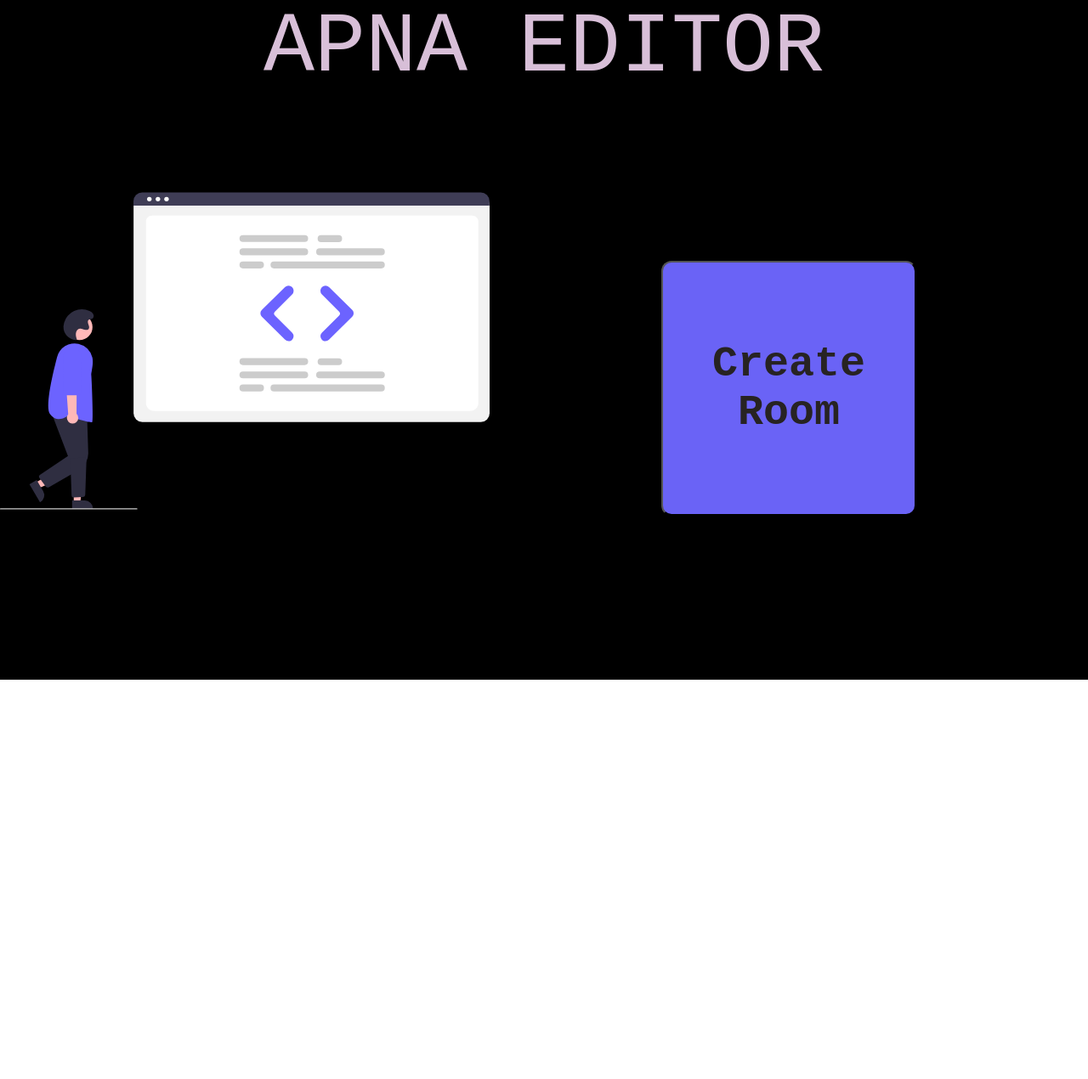
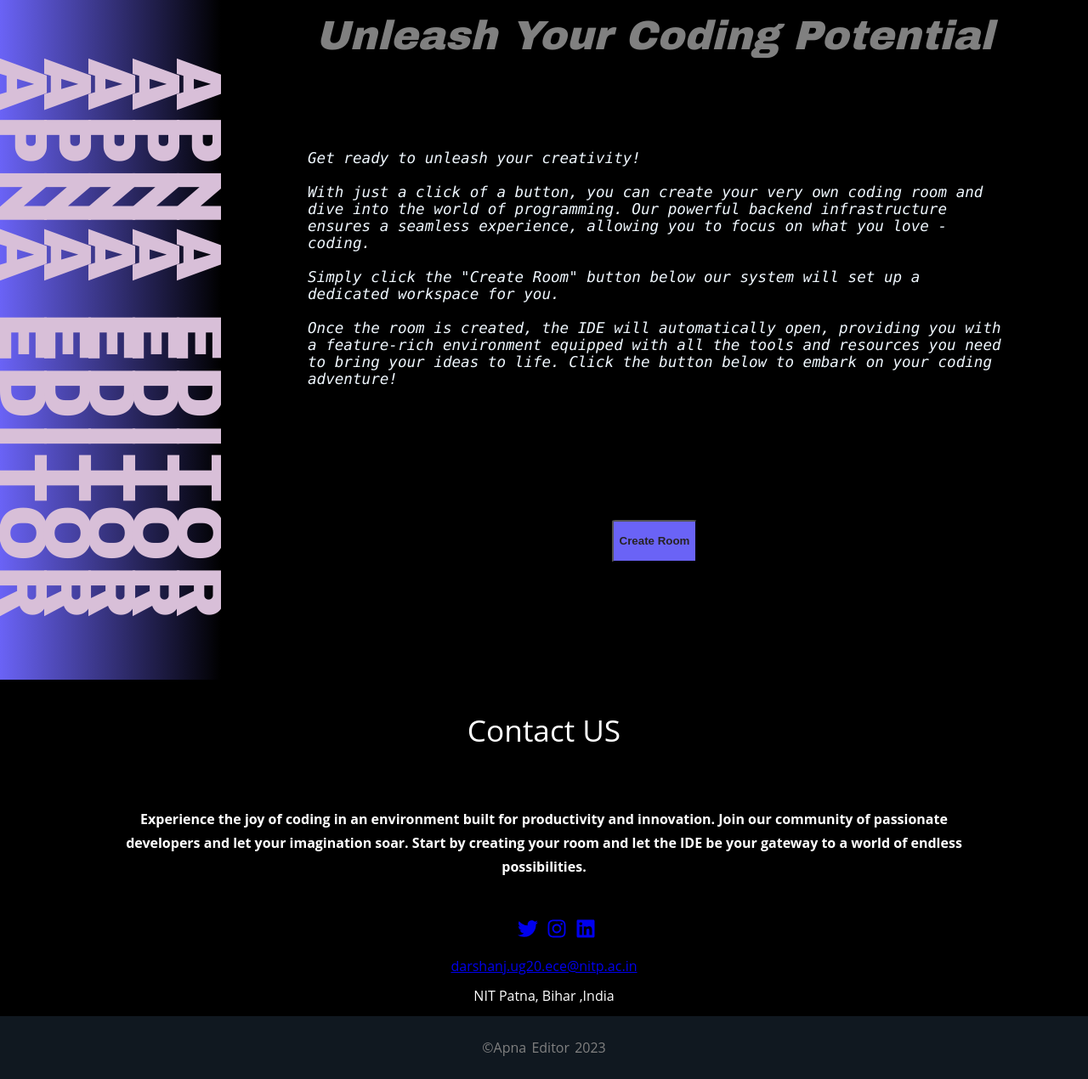
Before and after one commit to darshan4903/EDtor-frontend, a React (Create React App) app: page / in a window 1280 px wide. Shown: the whole page at 85% size. Before the commit the page ends 800 px from the top, so only its background shows below. Built offline with nearby package versions, Linux system fonts and the light colour scheme.

Commit message:
UI updated

```diff
--- a/package.json
+++ b/package.json
@@ -14,6 +14,7 @@
     "net": "^1.0.2",
     "react": "^18.2.0",
     "react-dom": "^18.2.0",
+    "react-icons": "^4.10.1",
     "react-router-dom": "^6.9.0",
     "react-scripts": "5.0.1",
     "sockjs": "^0.3.24",
--- /dev/null
+++ b/src/components/Footer.css
@@ -0,0 +1,106 @@
+.footer-parent-parent{
+    margin: 0;
+    padding: 0;
+    background-color: black;
+
+    height: max-content;
+    width: 100vw;
+}
+
+footer{
+    background: black;
+
+    height: auto;
+    width: 100vw;
+    font-family: "Open Sans";
+    /* padding-top: 10px; */
+    color: #fff;
+}
+.footer-distributed{
+
+    background-color: #101820FF;
+
+    box-shadow: 0 1px 1px 0 rgb(0 0 0 / 12%);
+    box-sizing: border-box;
+    width: 100%;
+    text-align: center;
+    font: bold 16px;
+    padding: 55px 50px;
+    padding-bottom: 20px;
+    margin-top: 40px;
+}
+.footer-content{
+    display: flex;
+    align-items: centre;
+    justify-content: center;
+    flex-direction: column;
+    text-align: center;
+}
+.footer-content .footer-h3{
+    font-size: 2.2rem;
+    font-weight: 400;
+    text-transform: capitalize;
+    line-height: 3rem;
+}
+.footer-content .footer-p{
+    max-width: 80vw;
+    margin: 10px auto;
+    line-height: 28px;
+    font-size: 1rem;
+}
+.socials{
+    list-style: none;
+    display: flex;
+    align-items: center;
+    justify-content: center;
+    margin: 1rem 0 1rem 0;
+}
+.socials .footer-li{
+    margin: 0 10px 0 0;
+}
+.socials .footer-a{
+    text-decoration: none;
+    color: #fff;
+    margin: 0%;
+    padding: 0;
+}
+.socials .footer-a .footer-i{
+    font-size: 1.1rem;
+    transition: color .4s ease;
+    padding: 0;
+    margin: 0;
+
+}
+.socials .footer-i:hover {
+    color:aqua;
+}
+.footer-i{
+    font-size: 1.5em;
+}
+.footer-bottom{
+    background: #101820FF;
+    width: 100vw;
+    padding: 10px 0;
+    text-align: center;
+}
+.footer-bottom {
+    font-size: 16px;
+    word-spacing: 2px;
+    text-transform: capitalize;
+}
+.footer-map{
+    padding: 0;
+    margin: 0;
+}
+.check{
+    background-color: #101820FF;
+}
+.foot-p{
+    color: gray;
+}
+.footer-p{
+    display: flex;
+    flex-wrap: wrap;
+    flex-direction: column;
+    font-size: 1rem;
+}
--- /dev/null
+++ b/src/components/Footer.js
@@ -0,0 +1,43 @@
+import { FaMapMarked, FaFacebook , FaInstagram , FaLinkedin, FaTwitter } from 'react-icons/fa'
+
+import React from 'react'
+import './Footer.css'
+
+
+const Footer = () => {
+  return (
+    <div className='footer-parent-parent'>
+
+      <footer>
+
+        <div className="footer-content">
+            <h3 className='footer-h3'>Contact US</h3>
+            <p className='footer-p'><h4 className='footer-h4'>Experience the joy of coding in an environment built for productivity and innovation. Join our community of passionate developers and let your imagination soar. Start by creating your room and let the IDE be your gateway to a world of endless possibilities.</h4></p>
+            <ul className="socials">
+                <li className='footer-li'><a  href="https://twitter.com/Darshh_?t=XXKgoReHVIoEdHU9wvA0FA&s=09"><FaTwitter className="footer-i"/></a></li>
+                <li className='footer-li'><a  href="https://instagram.com/_._darshh"><FaInstagram className="footer-i"/></a></li>
+                <li className='footer-li'><a  href="https://www.linkedin.com/in/jaindarsh/"><FaLinkedin className="footer-i"/></a></li>
+              {/* <li className='footer-li'><a href="https://www.google.com/maps/place/National+Institute+of+Technology+Patna,+Patna+University+Campus,+Patna,+Bihar+800005/@25.6204054,85.1694904,17z/data=!3m1!4b1!4m5!3m4!1s0x39ed58dce1098af7:0xd3ab2e3afc171805!8m2!3d25.6207284!4d85.1728858"><FaMapMarked className='footer-i'/></a></li> */}
+
+            </ul>
+            <a className='footer-a' href='mailto:expresso.nit@gmail.com'>
+                        darshanj.ug20.ece@nitp.ac.in
+                        </a>
+                    <p className='footer-p'>NIT Patna, Bihar ,India</p>
+
+
+                </div>
+
+
+
+        <div className="footer-bottom">
+            <p className='footer-p foot-p'> &copy;Apna Editor 2023</p>
+        </div>
+
+        </footer>
+
+    </div>
+  )
+}
+
+export default Footer
--- a/src/pages/Home.css
+++ b/src/pages/Home.css
@@ -1,13 +1,11 @@
 .HomeButton{
-    height: 300px;
-    width: 300px;
+    height: 50px;
+    width: 100px;
     background-color: rgb(106, 99, 246);
-    font-size: 50px;
-    font-family: 'Courier New', Courier, monospace;
     font-weight: bold;
     padding: auto;
     color: rgb(39, 35, 35);
-    align-items: center;
+    /* align-items: center; */
     margin: auto;
     border-radius: 4%;
 }
@@ -21,20 +19,53 @@
     width: 100vw;
     background-color: black;
     display: flex;
-    flex-direction: column;
+    /* flex-direction: column; */
 }
 .HomeTitle{
     color: thistle;
-    font-size: 100px;
-    font-family: 'Courier New', Courier, monospace;
+    font-size: 80px;
+    line-height: .65;
+    /* margin-top: 5vh; */
+    /* text-decoration-style: wavy; */
+    /* text-indent: 50px; */
+    background-image: linear-gradient(to right,rgb(106, 99, 246) , black);
+    display: flex;
+    margin-right: 0;
+    font-family: 'Arial Black', Gadget, sans-serif;
     text-align: center;
+    /* text-orientation: sideways-right; */
+    letter-spacing: 5px;
+    writing-mode: vertical-lr;
+    text-orientation: sideways-right;
      /* margin-top: 100px;
      */
+}
+.MainContainerHeading{
+    height: 10vh;
+    width: auto;
+    font-size: 3rem;
+    margin-top: 2vh;
+    margin-left: auto;
+    margin-right: auto;
+    font-style: oblique;
+    font-family: "Arial Black", Gadget, sans-serif;
+    color: gray;
 }
 .MainContainer{
     height: 100vh;
     width: 100vw;
     background-color: black;
     display: flex;
-    flex-direction: row;
+    flex-direction: column;
 }
+.MainContainerText{
+    color: aliceblue;
+    width: 80%;
+    margin-top:10vh;
+     margin-left: auto;
+    margin-right: auto;
+    font-size: 1.1rem;
+    font-family: "Lucida Sans Typewriter", "Lucida Console", Monaco, "Bitstream Vera Sans Mono", monospace;
+    font-style:oblique;
+
+}
--- a/src/pages/Home.js
+++ b/src/pages/Home.js
@@ -1,41 +1,66 @@
-import React from 'react'
-import './Home.css'
-import { useNavigate} from 'react';
-import {post} from '../api/methods';
-import { ReactComponent as YourSvg } from './svgside.svg';
+import React from "react";
+import "./Home.css";
+import { useNavigate } from "react";
+import { post } from "../api/methods";
+import { ReactComponent as YourSvg } from "./svgside.svg";
+import Footer from "../components/Footer"
 // import {s} from '../pages/home_svg'
-
 
 const Home = () => {
   //  const navigate = useNavigate();
-    const createRoom =  async () => {
+  const createRoom = async () => {
     console.log("CREATE ROOM");
-      try{
-        const response = await post("room",{});
-        if(response.success){
+    try {
+      const response = await post("room", {});
+      if (response.success) {
         console.log(response.data);
         redirect(response.data.id);
       }
-      }catch(e){
+    } catch (e) {
       console.log(e);
     }
-    }
+  };
 
-    function redirect(Id){
-        console.log(Id)
-        window.location.href = `/room/${Id}`
+  function redirect(Id) {
+    console.log(Id);
+    window.location.href = `/room/${Id}`;
   }
   return (
-    <div className='HomeContainer'>
-        <div className='HomeTitle'>APNA EDITOR</div>
-        <div className='MainContainer'>
-        <YourSvg width={"45vw"}/>
+    <div>
+    <div className="HomeContainer">
+      <div className="HomeTitle">
+        APNA EDITOR APNA EDITOR APNA EDITOR APNA EDITOR APNA EDITOR
+      </div>
+      <div className="MainContainer">
+        <div className="MainContainerHeading">
+          Unleash Your Coding Potential
+        </div>
+        <p className="MainContainerText">
+          Get ready to unleash your creativity! <br /><br/>
+          With just a click of a button, you can create your very own coding
+          room and dive into the world of programming. Our powerful backend
+          infrastructure ensures a seamless experience, allowing you to focus on
+          what you love - coding.
+          <br /><br/>
+          Simply click the "Create Room" button below our system will set up a
+          dedicated workspace for you. <br /><br/>
+          Once the room is created, the IDE will automatically open, providing
+          you with a feature-rich environment equipped with all the tools and
+          resources you need to bring your ideas to life. Click the button below
+          to embark on your coding adventure!
+        </p>
+        {/* <YourSvg width={"25vw"}/> */}
         {/* <image src={s} alt="home" className="HomeImage"/> */}
-        <button onClick={createRoom} className="HomeButton"> Create Room </button>
+        <button onClick={createRoom} className="HomeButton">
+          {" "}
+          Create Room{" "}
+        </button>
       </div>
 
     </div>
-  )
-}
+       <Footer/>
+    </div>
+  );
+};
 
-export default Home
+export default Home;
```
Also changed, not shown: 1 other file (tests, documents, lock files or other folders). Lines whose indentation alone changed are shown as unchanged.
